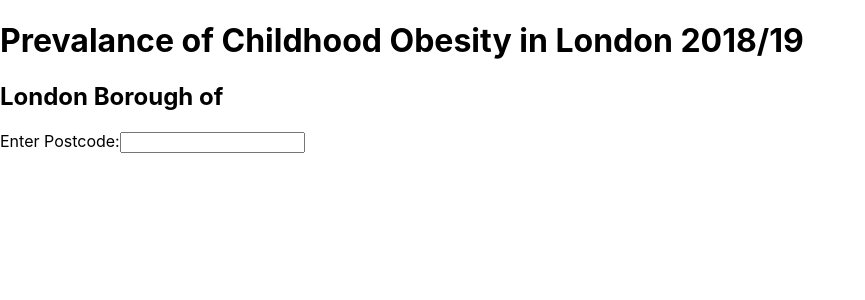
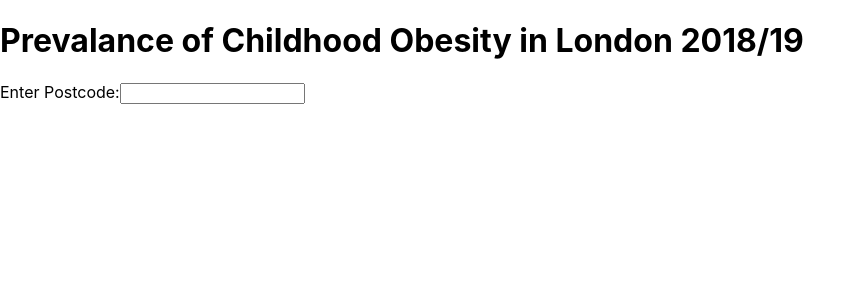
Before and after one commit to jenniferanndcb/lco_frontend, a React (Create React App) app: page / in a window 1280 px wide. Shown: the top 300 px of the page, without its empty margins (0-865 px from the left). Built offline with nearby package versions, Linux system fonts and the light colour scheme; no server answers.

Commit message:
LA title only if exists

```diff
--- a/src/components/Title.js
+++ b/src/components/Title.js
@@ -1,13 +1,15 @@
 import React from "react";
 import { connect } from "react-redux";
-
 
 class Title extends React.Component {
   render() {
     return (
       <div>
         <h1>Prevalance of Childhood Obesity in London 2018/19</h1>
-        <h2>London Borough of {this.props.localAuthority}</h2>
+
+        {this.props.localAuthority && (
+          <h2>London Borough of {this.props.localAuthority}</h2>
+        )}
       </div>
     );
   }
```
